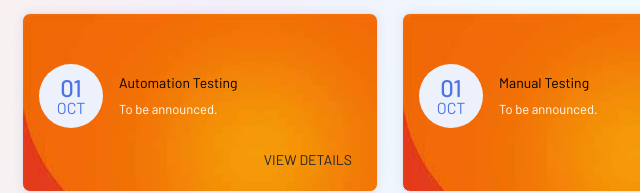
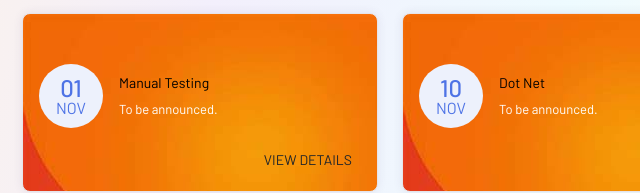
Before and after one commit to Rameshwar2018/Achievers, a plain HTML site: page upcomming-batches.html in a window 1280 px wide. Shown: the part 621-814 px from the top of the page, 60-700 px from the left. Drawn offline with Linux system fonts and the light colour scheme.

Commit message:
upcomming cources updated

```diff
--- a/upcomming-batches.html
+++ b/upcomming-batches.html
@@ -171,10 +171,10 @@
                                         <div class="widget-49-title-wrapper">
                                             <div class="widget-49-date-primary">
                                                 <span class="widget-49-date-day">01</span>
-                                                <span class="widget-49-date-month">Oct</span>
+                                                <span class="widget-49-date-month">Nov</span>
                                             </div>
                                             <div class="widget-49-meeting-info">
-                                                <span class="widget-49-pro-title"style="color: #000;">Automation Testing</span>
+                                                <span class="widget-49-pro-title"style="color: #000;">Manual Testing</span>
                                                 <span class="widget-49-meeting-time" style="color: #fff;">To be announced.</span>
                                             </div>
                                         </div>
@@ -196,11 +196,11 @@
                                     <div class="widget-49">
                                         <div class="widget-49-title-wrapper">
                                             <div class="widget-49-date-primary">
-                                                <span class="widget-49-date-day">01</span>
-                                                <span class="widget-49-date-month">Oct</span>
+                                                <span class="widget-49-date-day">10</span>
+                                                <span class="widget-49-date-month">Nov</span>
                                             </div>
                                             <div class="widget-49-meeting-info">
-                                                <span class="widget-49-pro-title" style="color: #000;">Manual Testing</span>
+                                                <span class="widget-49-pro-title" style="color: #000;">Dot Net</span>
                                                 <span class="widget-49-meeting-time" style="color: #fff;">To be announced.</span>
                                             </div>
                                         </div>
@@ -208,7 +208,7 @@
 
                                         </ol>
                                         <div class="widget-49-meeting-action">
-                                            <a href="software-testing.html"
+                                            <a href="dotnet.html.html"
                                                 class="btn btn-sm btn-flash-border-primary">View Details</a>
                                         </div>
                                     </div>
```
Also changed, not shown: images/db providers.jpg (added).
